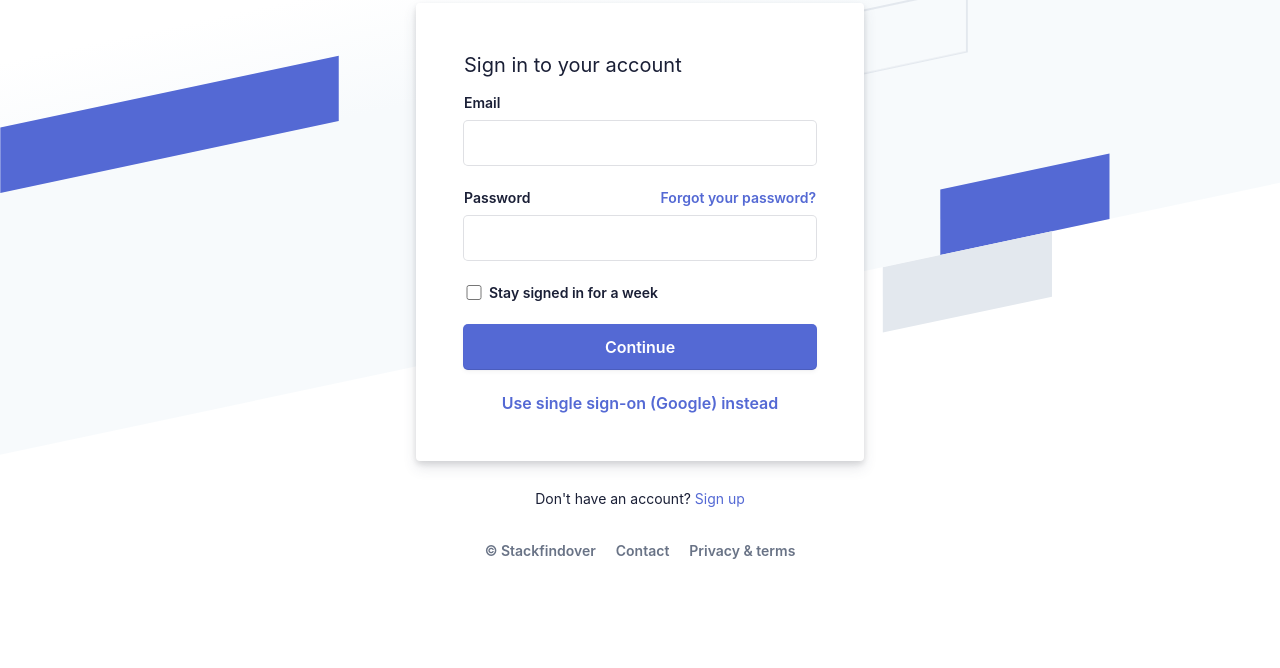
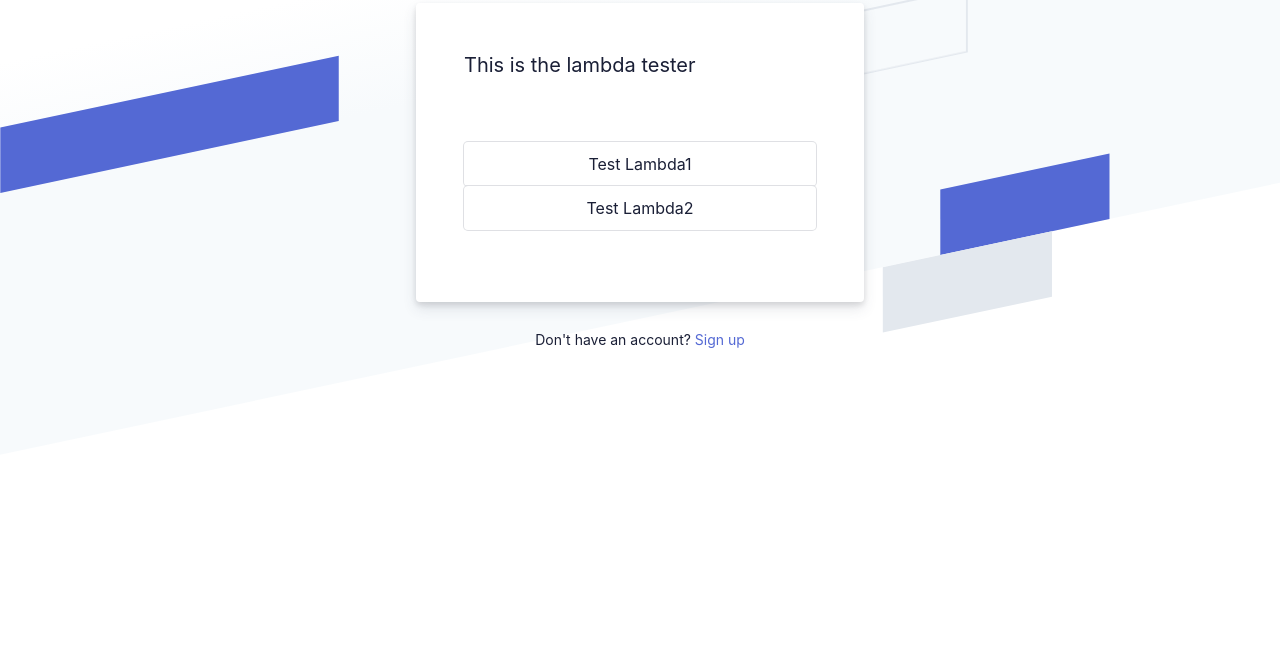
Before and after one commit to rancesking/IAC-Myapp, a plain HTML site: page website/index.html in a window 1280 px wide. Shown: the part 132-800 px from the top of the page. Drawn offline with Linux system fonts and the light colour scheme.

```diff
--- a/website/index.html
+++ b/website/index.html
@@ -2,8 +2,33 @@
 
 <head>
   <meta charset="utf-8">
-  <title>Myapp: Sign in</title>
+  <title>Myapp: Lambda tester</title>
   <link rel="stylesheet" type="text/css" href="style.css">
+  <script>
+    function getLambdaAPI() {
+      var xhttp = new XMLHttpRequest();
+      xhttp.onreadystatechange = function() {
+        if (this.readyState == 4 && this.status == 200){
+          document.getElementById("lambda").innerHTML = this.responseText;
+        }
+      };
+      xhttp.open("GET","https://mxldib5k2k.execute-api.us-east-1.amazonaws.com/lambda1",true);
+      xhttp.send();
+    }
+    function getLambdaAPI2() {
+      var xhttp = new XMLHttpRequest();
+      xhttp.onreadystatechange = function() {
+        if (this.readyState == 4 && this.status == 200){
+          document.getElementById("lambda").innerHTML = this.responseText;
+        }
+      };
+      xhttp.open("GET","https://mxldib5k2k.execute-api.us-east-1.amazonaws.com/lambda2",true);
+      xhttp.send();
+    }
+    function myalert() {
+            alert("This option is not implement yet!");
+        }
+  </script>
 </head>
 
 <body>
@@ -43,46 +68,27 @@
       </div>
       <div class="box-root padding-top--24 flex-flex flex-direction--column" style="flex-grow: 1; z-index: 9;">
         <div class="box-root padding-top--48 padding-bottom--24 flex-flex flex-justifyContent--center">
-          <h1><a href="https://github.com/rancesking" rel="dofollow">Myapp</a></h1>
+          <h1><a href="https://github.com/rancesking" rel="dofollow">My Serverless app</a></h1>
         </div>
         <div class="formbg-outer">
           <div class="formbg">
             <div class="formbg-inner padding-horizontal--48">
-              <span class="padding-bottom--15">Sign in to your account</span>
-              <form id="stripe-login" method="post" action="https://5woqcbuxq7.execute-api.us-east-1.amazonaws.com/default/serverlessrepo-hello-world-helloworld-wXaapMWIDHeU">
+              <form id="stripe-login">
+                <span id="lambda" class="padding-bottom--15">This is the lambda tester</span>
                 <div class="field padding-bottom--24">
-                  <label for="email">Email</label>
-                  <input type="email" name="email">
+                </div>
+                <div class="field field-checkbox padding-bottom--24 flex-flex align-center">
                 </div>
                 <div class="field padding-bottom--24">
-                  <div class="grid--50-50">
-                    <label for="password">Password</label>
-                    <div class="reset-pass">
-                      <a href="#">Forgot your password?</a>
-                    </div>
-                  </div>
-                  <input type="password" name="password">
-                </div>
-                <div class="field field-checkbox padding-bottom--24 flex-flex align-center">
-                  <label for="checkbox">
-                    <input type="checkbox" name="checkbox"> Stay signed in for a week
-                  </label>
-                </div>
-                <div class="field padding-bottom--24">
-                  <input type="submit" name="submit" value="Continue">
-                </div>
-                <div class="field">
-                  <a class="ssolink" href="#">Use single sign-on (Google) instead</a>
+                  <button onclick="getLambdaAPI()">Test Lambda1</button>
+                  <button onclick="getLambdaAPI2()">Test Lambda2</button>
                 </div>
               </form>
             </div>
           </div>
           <div class="footer-link padding-top--24">
-            <span>Don't have an account? <a href="">Sign up</a></span>
+            <span>Don't have an account? <a onclick="myalert()">Sign up</a></span>
             <div class="listing padding-top--24 padding-bottom--24 flex-flex center-center">
-              <span><a href="#">© Stackfindover</a></span>
-              <span><a href="#">Contact</a></span>
-              <span><a href="#">Privacy & terms</a></span>
             </div>
           </div>
         </div>
--- a/website/style.css
+++ b/website/style.css
@@ -137,7 +137,7 @@ label {
     align-items: center;
 }
 
-.field input {
+.field button {
     font-size: 16px;
     line-height: 28px;
     padding: 8px 16px;
@@ -156,7 +156,7 @@ label {
                 rgba(0, 0, 0, 0) 0px 0px 0px 0px;
 }
 
-input[type="submit"] {
+button[type="submit"] {
     background-color: rgb(84, 105, 212);
     box-shadow: rgba(0, 0, 0, 0) 0px 0px 0px 0px,
                 rgba(0, 0, 0, 0) 0px 0px 0px 0px,
@@ -169,7 +169,7 @@ input[type="submit"] {
     font-weight: 600;
     cursor: pointer;
 }
-.field-checkbox input {
+.field-checkbox button {
     width: 20px;
     height: 15px;
     margin-right: 5px;
```
Also changed, not shown: output.txt (added), 8 other files.
